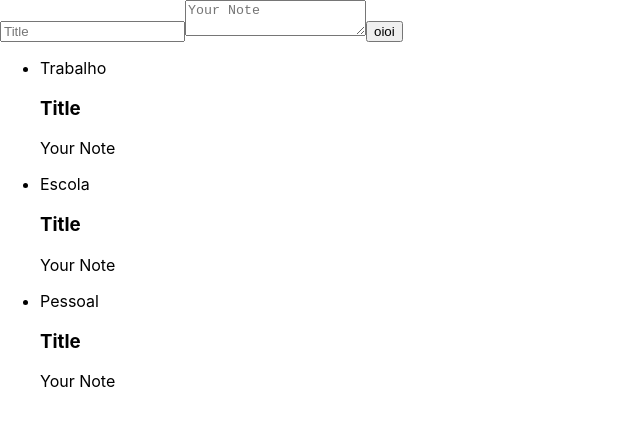
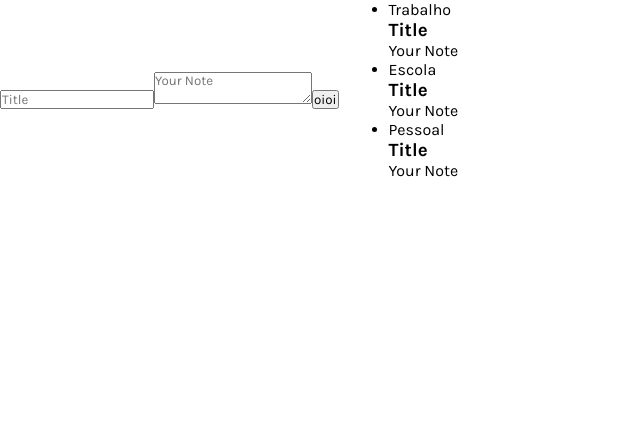
Before and after one commit to LyanBrito/learning-react, a React (Create React App) app: page / in a window 1280 px wide. Shown: the top 426 px of the page, without its empty margins (0-640 px from the left). Built offline with nearby package versions, Linux system fonts and the light colour scheme.

Commit message:
feat:added-components-to-App.js

```diff
--- a/src/App.js
+++ b/src/App.js
@@ -1,14 +1,16 @@
 import React from "react";
 import NoteList from "./components/noteApp/NoteList/NoteList";
+import "./App.css"
 import NoteForm from "./components/noteApp/NoteFrom/NoteForm";
 
 function App() {
   return (
-    <section>
-    <NoteForm/>
-    <NoteList/>
+    <section className="body">
+
+      <NoteForm />
+      <NoteList />
     </section>
-);
+  );
 }
 
 export default App;
```
